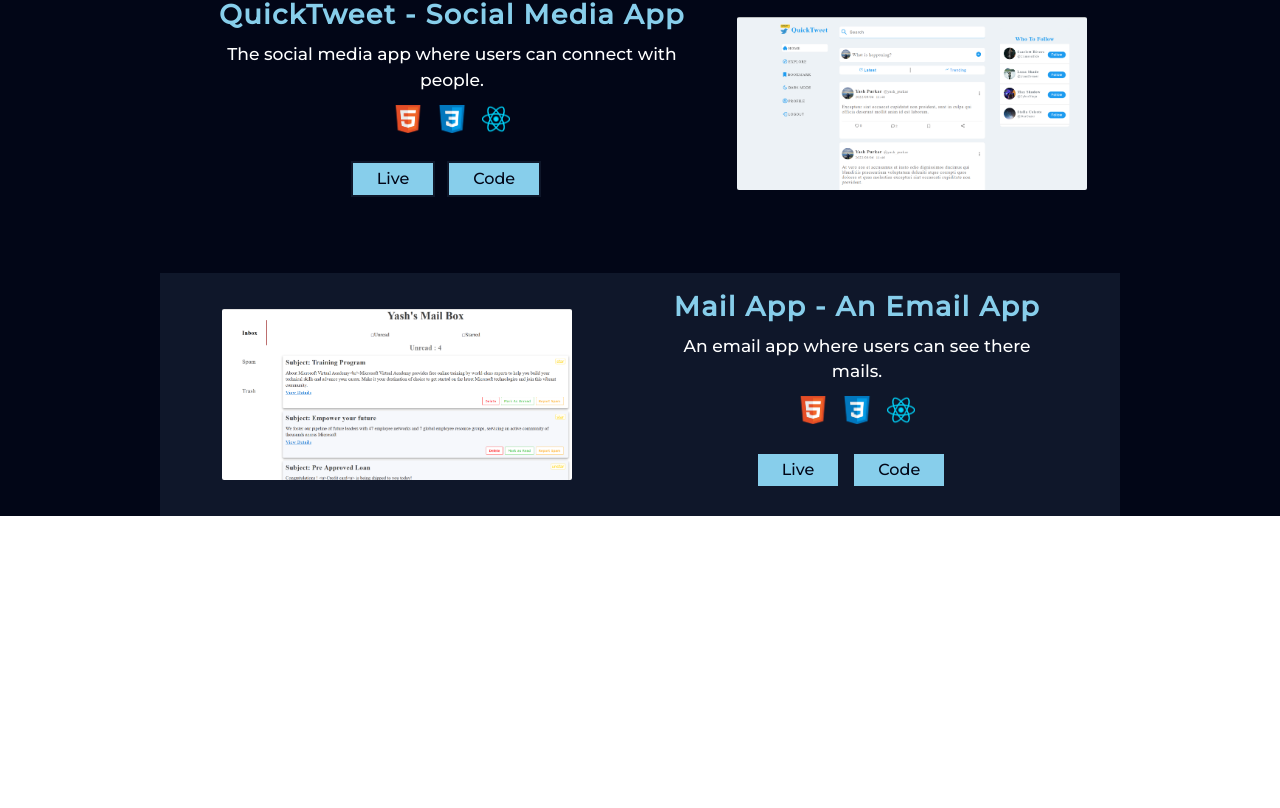
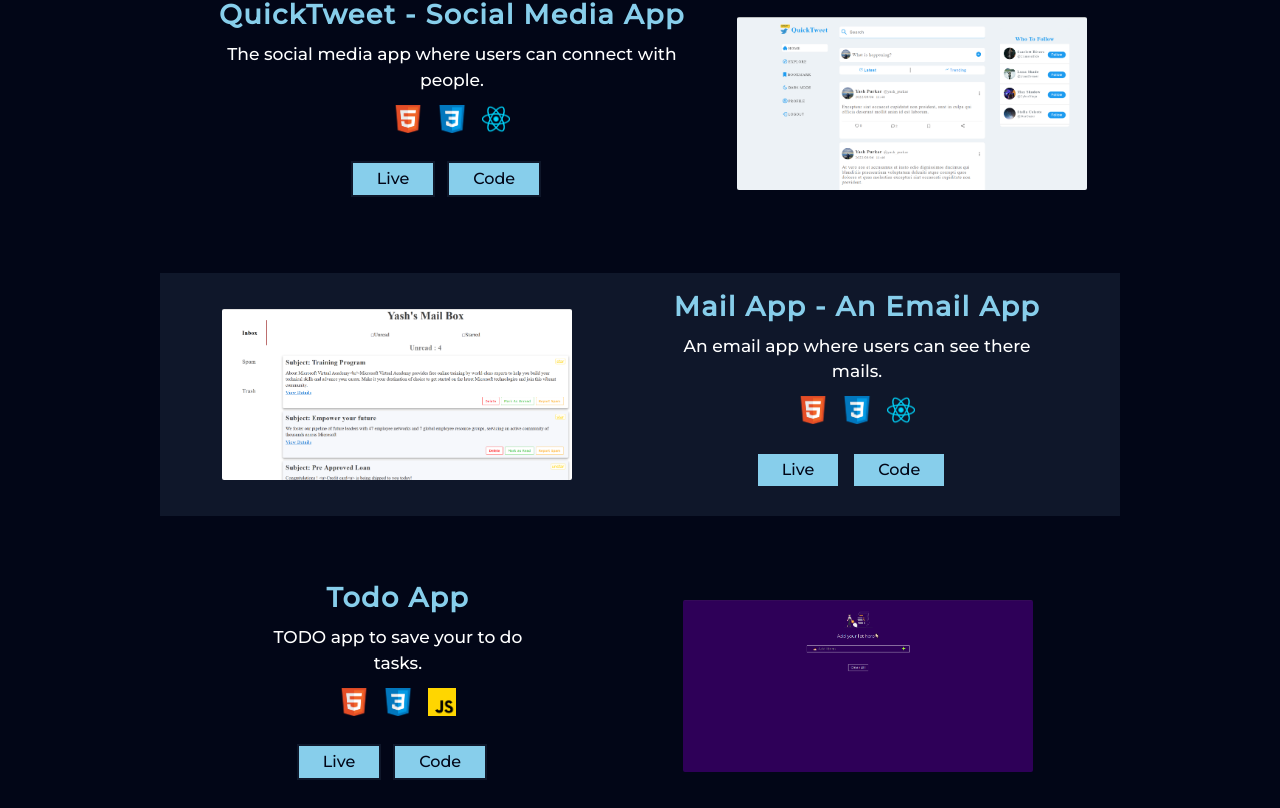
Before and after one commit to yash-purkar/react-portfolio, a React (Create React App) app: page /projects in a window 1280 px wide. Shown: the part 428-1236 px from the top of the page. Before the commit the page ends 944 px from the top, so only its background shows below. Built offline with nearby package versions, Linux system fonts and the light colour scheme; the HTML template or start-up script is replaced by a standard one.

Commit message:
docs: added project

```diff
--- a/src/Datas/ProjectsData.js
+++ b/src/Datas/ProjectsData.js
@@ -1,9 +1,11 @@
 import QuickDealImg from '../assets/quickdeal-pic.png'
 import QuickTweetImg from '../assets/quicktweet-pic.png'
 import MailAppImg from '../assets/emailapp-pic.png'
+import TodoAppImg from '../assets/todo-pic.png'
 import HTML from '../assets/html.png'
 import CSS from '../assets/css.png'
 import ReactJs from '../assets/react.png'
+import JavaScript from '../assets/javascript.png'
 
 export const ProjectsData = [
   {
@@ -30,4 +32,12 @@
     link: "https://email-webapp.netlify.app/",
     sourceLink: "https://github.com/yash-purkar/email-app"
   },
+  {
+    name: "Todo App",
+    img: TodoAppImg,
+    description: "TODO app to save your to do tasks.",
+    technologies: [HTML, CSS, JavaScript],
+    link: "https://yashpurkar-todo-app.netlify.app/",
+    sourceLink: "https://github.com/yash-purkar/todo_app"
+  },
 ]
```
Also changed, not shown: src/assets/todo-pic.png (added).
